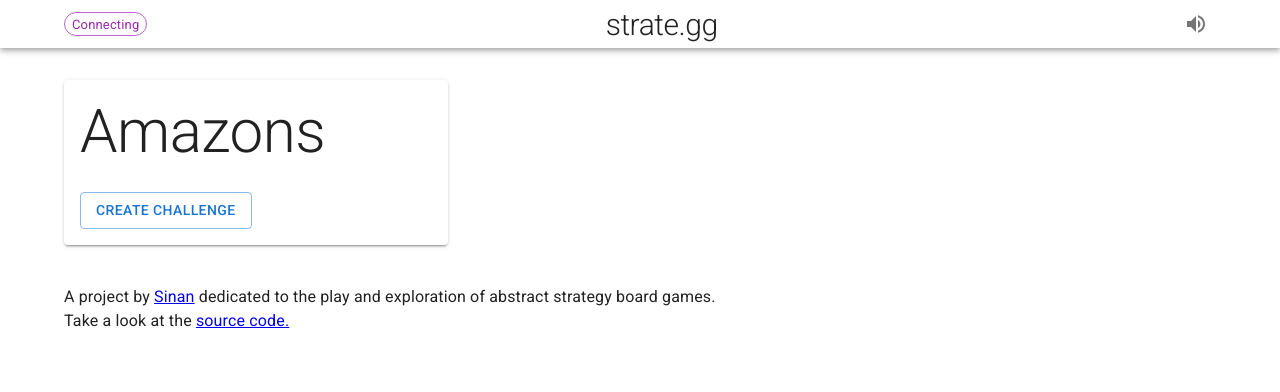
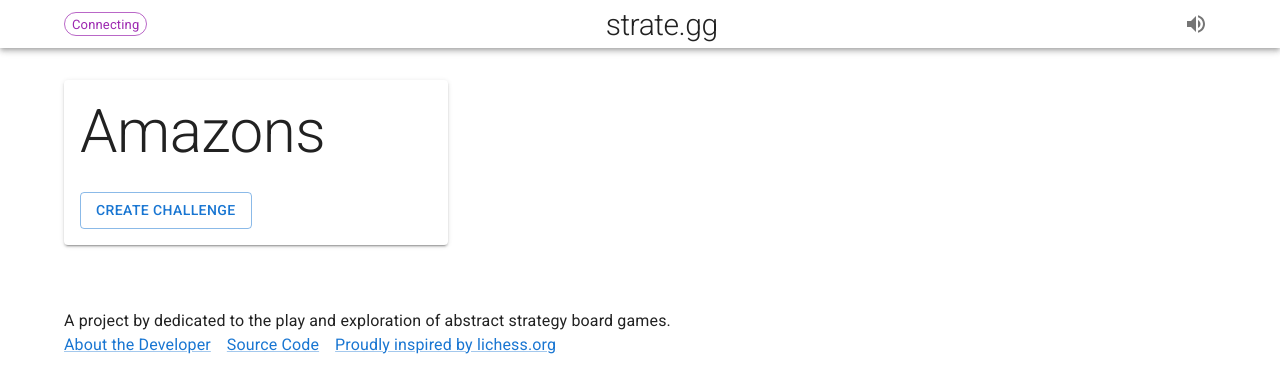
Before and after one commit to enjoythecode/strate.gg, a React (Create React App) app in the folder fe/: page / in a window 1280 px wide. Shown: the top 392 px of the page. Built offline with nearby package versions, Linux system fonts and the light colour scheme; no server answers.

Commit message:
update the footer to MUI

```diff
--- a/fe/src/Components/Footer.js
+++ b/fe/src/Components/Footer.js
@@ -1,21 +1,36 @@
 import React from "react";
+
+import Box from "@mui/material/Box";
+import Link from "@mui/material/Link";
+import Grid from "@mui/material/Grid";
 
 const Footer = () => {
   return (
-    <footer>
-      <p>
-        <br></br>
+    <Box sx={{ marginTop: 8 }}>
+      <footer>
         <span>
-          A project by <a href="https://enjoythecode.com">Sinan</a> dedicated to
-          the play and exploration of abstract strategy board games.
+          A project by dedicated to the play and exploration of abstract
+          strategy board games.
           <br />
-          <span>
-            Take a look at the{" "}
-            <a href="https://github.com/enjoythecode/strate.gg">source code.</a>
-          </span>
+          <Grid container spacing={2}>
+            <Grid item>
+              <Link href="https://enjoythecode.com">About the Developer</Link>
+            </Grid>
+            <Grid item>
+              <Link href="https://github.com/enjoythecode/strate.gg">
+                Source Code
+              </Link>
+            </Grid>
+            <Grid item>
+              <Link href="https://lichess.org/">
+                Proudly inspired by lichess.org
+              </Link>
+            </Grid>
+          </Grid>
+          {""}
         </span>
-      </p>
-    </footer>
+      </footer>
+    </Box>
   );
 };
 
--- a/fe/src/Components/Header.js
+++ b/fe/src/Components/Header.js
@@ -16,8 +16,8 @@ import Typography from "@mui/material/Typography";
 
 function Header() {
   return (
-    <Box sx={{ flexGrow: 1 }}>
-      <AppBar position="static" color="transparent" sx={{ marginBottom: 4 }}>
+    <Box sx={{ marginBottom: 4 }}>
+      <AppBar position="static" color="transparent">
         <Toolbar variant="dense">
           <Container fixed>
             <Grid container justifyContent="space-between" alignItems="center">
```
